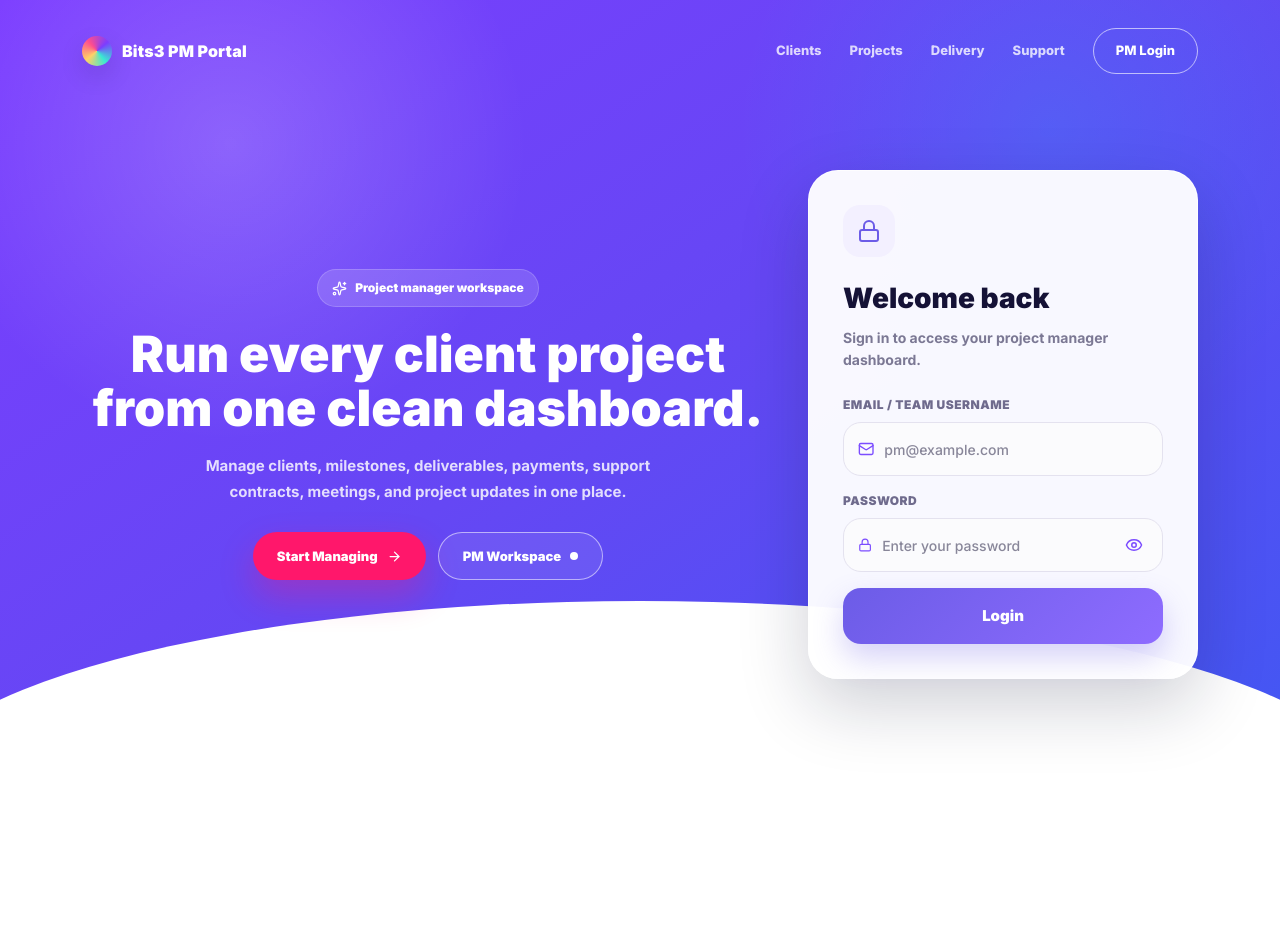
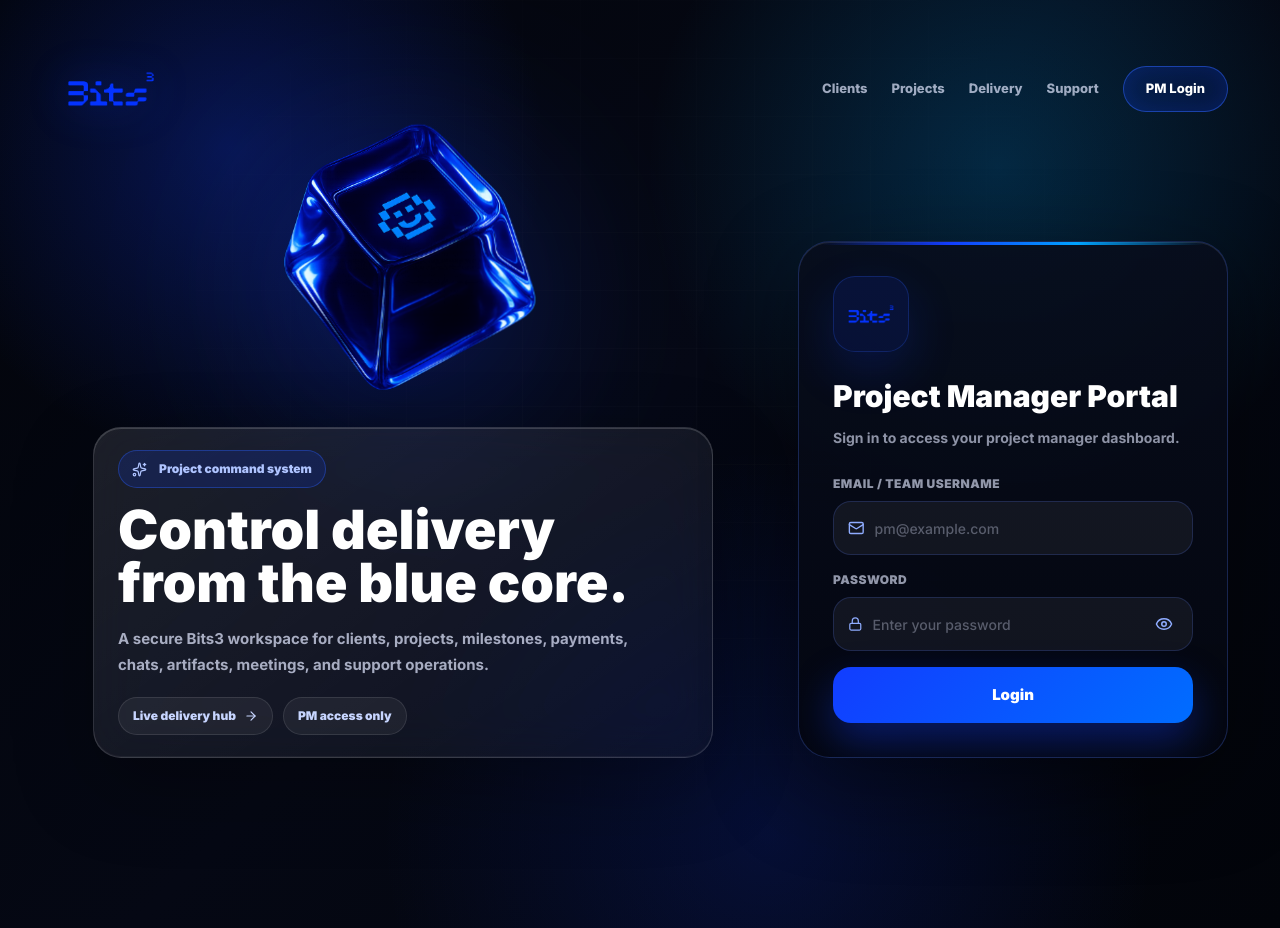
Before and after one commit to yassirqurashi/Bits3-Project-Dashboard, a Next.js app: page /login in a window 1280 px wide. Before the commit the page ends 800 px from the top, so only its background shows below. Built offline with nearby package versions, Linux system fonts and the light colour scheme; no server answers.

Commit message:
Update PM login page design

```diff
--- a/app/login/page.tsx
+++ b/app/login/page.tsx
@@ -13,22 +13,24 @@ const styles = `
     font-family: Inter, Arial, sans-serif;
     color: #ffffff;
     background:
-      radial-gradient(circle at 18% 18%, rgba(255,255,255,0.18), transparent 24%),
-      radial-gradient(circle at 82% 16%, rgba(0,220,255,0.14), transparent 25%),
-      linear-gradient(145deg, #7C3DFF 0%, #6547F4 48%, #4158F3 100%);
+      radial-gradient(circle at 18% 16%, rgba(18,61,255,0.28), transparent 24%),
+      radial-gradient(circle at 78% 18%, rgba(0,171,255,0.20), transparent 28%),
+      radial-gradient(circle at 60% 90%, rgba(18,61,255,0.16), transparent 34%),
+      linear-gradient(135deg, #02040A 0%, #050814 48%, #02040A 100%);
     position: relative;
     overflow: hidden;
   }
 
-  .pm-login-root::after {
+  .pm-login-root::before {
     content: '';
     position: absolute;
-    left: -8%;
-    right: -8%;
-    bottom: -1px;
-    height: 25vh;
-    background: #ffffff;
-    border-radius: 50% 50% 0 0 / 100% 100% 0 0;
+    inset: 0;
+    background:
+      linear-gradient(rgba(255,255,255,0.035) 1px, transparent 1px),
+      linear-gradient(90deg, rgba(255,255,255,0.035) 1px, transparent 1px);
+    background-size: 58px 58px;
+    mask-image: radial-gradient(circle at 50% 38%, black, transparent 72%);
+    opacity: 0.45;
     z-index: 0;
   }
 
@@ -36,9 +38,9 @@ const styles = `
     position: relative;
     z-index: 1;
     min-height: 100vh;
-    max-width: 1180px;
+    max-width: 1240px;
     margin: 0 auto;
-    padding: 28px 32px 0;
+    padding: 30px 32px;
     display: flex;
     flex-direction: column;
   }
@@ -53,145 +55,200 @@ const styles = `
   .pm-login-brand {
     display: inline-flex;
     align-items: center;
-    gap: 10px;
+    gap: 12px;
     font-weight: 900;
     letter-spacing: 0.01em;
   }
 
-  .pm-login-brand-mark {
-    width: 30px;
-    height: 30px;
-    border-radius: 999px;
-    background: conic-gradient(from 140deg, #39E9D2, #FFD166, #FF4D8D, #7C3DFF, #39E9D2);
-    box-shadow: 0 10px 26px rgba(0,0,0,0.12);
+  .pm-login-brand-logo {
+    width: 118px;
+    height: auto;
+    display: block;
+    filter: drop-shadow(0 0 22px rgba(18,61,255,0.45));
   }
 
   .pm-login-nav-links {
     display: flex;
     align-items: center;
-    gap: 28px;
+    gap: 24px;
     font-size: 13px;
     font-weight: 800;
-    color: rgba(255,255,255,0.78);
+    color: rgba(226,232,255,0.70);
   }
 
   .pm-login-nav-pill {
-    border: 1px solid rgba(255,255,255,0.62);
+    border: 1px solid rgba(45,98,255,0.55);
     border-radius: 999px;
     padding: 12px 22px;
     color: #fff;
+    background: rgba(18,61,255,0.13);
+    box-shadow: inset 0 0 24px rgba(18,61,255,0.18);
   }
 
   .pm-login-hero {
     flex: 1;
     display: grid;
-    grid-template-columns: minmax(0, 1fr) 390px;
-    align-items: center;
-    gap: 34px;
-    padding: 52px 0 76px;
+    grid-template-columns: minmax(0, 1.08fr) 430px;
+    align-items: end;
+    gap: 44px;
+    padding: 0 0 140px;
+  }
+
+  .pm-login-stage {
+    position: relative;
+    min-height: 610px;
+    display: flex;
+    align-items: flex-end;
+    justify-content: center;
+    padding-top: 0;
+    perspective: 1200px;
+  }
+
+  .pm-login-cube {
+    position: absolute;
+    top: -120px;
+    left: 50%;
+    width: min(66%, 500px);
+    max-height: 500px;
+    object-fit: contain;
+    filter: drop-shadow(0 34px 90px rgba(18,61,255,0.34));
+    animation: pmCubeFloat 7s ease-in-out infinite;
+    z-index: 0;
+    transform-style: preserve-3d;
+    will-change: transform;
+  }
+
+  .pm-login-orbit {
+    display: none;
   }
 
   .pm-login-copy {
-    text-align: center;
-    max-width: 690px;
-    margin: 0 auto;
+    position: relative;
+    left: auto;
+    bottom: auto;
+    max-width: 620px;
+    padding: 22px 24px;
+    border: 1px solid rgba(255,255,255,0.14);
+    border-radius: 28px;
+    background:
+      linear-gradient(145deg, rgba(255,255,255,0.10), rgba(255,255,255,0.035)),
+      rgba(4,8,20,0.34);
+    backdrop-filter: blur(24px) saturate(142%);
+    -webkit-backdrop-filter: blur(24px) saturate(142%);
+    box-shadow:
+      0 28px 80px rgba(0,0,0,0.28),
+      inset 0 1px 0 rgba(255,255,255,0.16),
+      inset 0 -1px 0 rgba(255,255,255,0.05);
+    margin-top: 0;
+    z-index: 1;
   }
 
   .pm-login-kicker {
     display: inline-flex;
     align-items: center;
-    gap: 8px;
-    padding: 9px 14px;
+    gap: 12px;
+    padding: 9px 13px;
     border-radius: 999px;
-    background: rgba(255,255,255,0.14);
-    border: 1px solid rgba(255,255,255,0.18);
+    background: rgba(18,61,255,0.16);
+    border: 1px solid rgba(45,98,255,0.38);
+    color: #AFC4FF;
     font-size: 12px;
     font-weight: 900;
-    margin-bottom: 20px;
+    margin-bottom: 16px;
   }
 
   .pm-login-title {
     margin: 0;
-    font-size: 50px;
-    line-height: 1.08;
+    font-size: 54px;
+    line-height: 0.98;
     font-weight: 900;
     letter-spacing: 0;
+    max-width: 580px;
   }
 
   .pm-login-subtitle {
-    margin: 18px auto 0;
-    max-width: 520px;
-    color: rgba(255,255,255,0.82);
+    margin: 16px 0 0;
+    max-width: 540px;
+    color: rgba(226,232,255,0.72);
     font-size: 15px;
     line-height: 1.7;
     font-weight: 700;
   }
 
   .pm-login-actions {
-    margin-top: 28px;
+    margin-top: 20px;
     display: flex;
-    justify-content: center;
-    gap: 12px;
+    gap: 10px;
     flex-wrap: wrap;
   }
 
-  .pm-login-primary-cta,
-  .pm-login-secondary-cta {
-    min-height: 48px;
-    border-radius: 999px;
-    padding: 0 24px;
-    border: none;
-    font-size: 13px;
-    font-weight: 900;
+  .pm-login-chip {
     display: inline-flex;
     align-items: center;
-    gap: 9px;
-  }
-
-  .pm-login-primary-cta {
-    background: #FF176B;
-    color: #fff;
-    box-shadow: 0 16px 34px rgba(255,23,107,0.32);
-  }
-
-  .pm-login-secondary-cta {
-    background: rgba(255,255,255,0.08);
-    border: 1px solid rgba(255,255,255,0.54);
-    color: #fff;
+    gap: 8px;
+    min-height: 38px;
+    border-radius: 999px;
+    padding: 0 14px;
+    color: #C7D5FF;
+    background: rgba(255,255,255,0.055);
+    border: 1px solid rgba(255,255,255,0.10);
+    font-size: 12px;
+    font-weight: 900;
   }
 
   .pm-login-panel {
-    background: rgba(255,255,255,0.96);
-    color: #151236;
-    border-radius: 30px;
+    background: linear-gradient(180deg, rgba(8,13,28,0.88), rgba(4,7,16,0.94));
+    color: #ffffff;
+    border-radius: 32px;
     padding: 34px;
-    box-shadow: 0 26px 70px rgba(17,18,48,0.20);
-    border: 1px solid rgba(255,255,255,0.78);
-    align-self: center;
+    box-shadow: 0 28px 90px rgba(0,0,0,0.42), inset 0 1px 0 rgba(255,255,255,0.10);
+    border: 1px solid rgba(79,120,255,0.26);
+    align-self: end;
+    width: 100%;
+    position: relative;
+    overflow: hidden;
+  }
+
+  .pm-login-panel::before {
+    content: '';
+    position: absolute;
+    left: 22px;
+    right: 22px;
+    top: 0;
+    height: 3px;
+    border-radius: 999px;
+    background: linear-gradient(90deg, transparent, #123DFF, #00A3FF, transparent);
   }
 
   .pm-login-icon {
-    width: 52px;
-    height: 52px;
-    border-radius: 17px;
-    background: #F3F0FF;
-    color: #6C5CE7;
+    width: 76px;
+    height: 76px;
+    border-radius: 22px;
+    background: rgba(18,61,255,0.12);
+    border: 1px solid rgba(45,98,255,0.24);
     display: flex;
     align-items: center;
     justify-content: center;
-    margin-bottom: 20px;
+    margin-bottom: 22px;
+    box-shadow: 0 18px 48px rgba(18,61,255,0.18);
+  }
+
+  .pm-login-icon img {
+    width: 62px;
+    height: 62px;
+    object-fit: contain;
   }
 
   .pm-login-panel-title {
     margin: 0;
-    font-size: 28px;
+    font-size: 30px;
     font-weight: 900;
-    color: #151236;
+    color: #fff;
   }
 
   .pm-login-panel-subtitle {
     margin: 8px 0 26px;
-    color: #7b7894;
+    color: rgba(226,232,255,0.62);
     font-size: 14px;
     font-weight: 700;
     line-height: 1.55;
@@ -201,7 +258,7 @@ const styles = `
     display: block;
     font-size: 12px;
     font-weight: 900;
-    color: #6f6b8d;
+    color: rgba(226,232,255,0.64);
     margin-bottom: 8px;
     text-transform: uppercase;
     letter-spacing: 0.04em;
@@ -211,12 +268,19 @@ const styles = `
     display: flex;
     align-items: center;
     gap: 10px;
-    border: 1px solid #e4e2ef;
+    border: 1px solid rgba(91,124,255,0.20);
     border-radius: 18px;
     padding: 0 14px;
     height: 54px;
     margin-bottom: 16px;
-    background: #fbfbfd;
+    background: rgba(255,255,255,0.055);
+    transition: border-color 0.2s ease, box-shadow 0.2s ease, background 0.2s ease;
+  }
+
+  .pm-login-input-wrap:focus-within {
+    border-color: rgba(35,89,255,0.72);
+    box-shadow: 0 0 0 4px rgba(18,61,255,0.14);
+    background: rgba(255,255,255,0.075);
   }
 
   .pm-login-input {
@@ -225,14 +289,18 @@ const styles = `
     background: transparent;
     width: 100%;
     font-size: 14px;
-    color: #151236;
+    color: #fff;
     font-weight: 500;
+  }
+
+  .pm-login-input::placeholder {
+    color: rgba(226,232,255,0.34);
   }
 
   .pm-password-toggle {
     border: none;
     background: transparent;
-    color: #7C4DFF;
+    color: #8FACFF;
     display: inline-flex;
     align-items: center;
     justify-content: center;
@@ -243,7 +311,7 @@ const styles = `
   }
 
   .pm-password-toggle:hover {
-    background: #f3f0ff;
+    background: rgba(255,255,255,0.08);
   }
 
   .pm-login-error {
@@ -262,12 +330,12 @@ const styles = `
     height: 56px;
     border: none;
     border-radius: 18px;
-    background: linear-gradient(135deg, #6C5CE7, #8E6CFF);
+    background: linear-gradient(135deg, #123DFF, #006DFF);
     color: #fff;
     font-size: 15px;
     font-weight: 900;
     cursor: pointer;
-    box-shadow: 0 14px 30px rgba(108,92,231,0.28);
+    box-shadow: 0 18px 40px rgba(18,61,255,0.36);
   }
 
   .pm-login-button:disabled {
@@ -280,13 +348,24 @@ const styles = `
     .pm-login-hero { grid-template-columns: 1fr; padding-top: 38px; }
     .pm-login-panel { width: min(100%, 460px); justify-self: center; }
     .pm-login-title { font-size: 40px; }
+    .pm-login-stage { min-height: 560px; }
+    .pm-login-copy { position: relative; left: auto; bottom: auto; margin-top: -60px; }
   }
 
   @media (max-width: 620px) {
     .pm-login-shell { padding: 22px 18px 0; }
     .pm-login-title { font-size: 34px; }
     .pm-login-panel { padding: 24px; border-radius: 24px; }
+    .pm-login-stage { min-height: auto; display: grid; gap: 18px; }
+    .pm-login-cube { width: 86%; }
+    .pm-login-copy { margin-top: 0; padding: 18px; }
   }
+
+  @keyframes pmCubeFloat {
+    0%, 100% { transform: translateX(-50%) translateY(0) rotate(-1deg); }
+    50% { transform: translateX(-50%) translateY(-16px) rotate(1deg); }
+  }
+
 `
 
 export default function LoginPage() {
@@ -351,8 +430,7 @@ export default function LoginPage() {
       <div className="pm-login-shell">
         <nav className="pm-login-nav">
           <div className="pm-login-brand">
-            <span className="pm-login-brand-mark" />
-            <span>Bits3 PM Portal</span>
+            <img className="pm-login-brand-logo" src="/bits3-logo.png" alt="Bits3" />
           </div>
           <div className="pm-login-nav-links">
             <span>Clients</span>
@@ -364,19 +442,19 @@ export default function LoginPage() {
         </nav>
 
         <section className="pm-login-hero">
-          <div className="pm-login-copy">
-            <div className="pm-login-kicker"><Sparkles size={15} /> Project manager workspace</div>
-            <h1 className="pm-login-title">Run every client project from one clean dashboard.</h1>
-            <p className="pm-login-subtitle">
-              Manage clients, milestones, deliverables, payments, support contracts, meetings, and project updates in one place.
-            </p>
-            <div className="pm-login-actions">
-              <button className="pm-login-primary-cta" onClick={() => document.getElementById('pm-email')?.focus()} type="button">
-                Start Managing <ArrowRight size={15} />
-              </button>
-              <button className="pm-login-secondary-cta" type="button">
-                PM Workspace <span style={{ width: 8, height: 8, borderRadius: 999, background: '#fff' }} />
-              </button>
+          <div className="pm-login-stage">
+            <div className="pm-login-orbit" />
+            <img className="pm-login-cube" src="/bits3-login-cube.png" alt="Bits3 operations cube" />
+            <div className="pm-login-copy">
+              <div className="pm-login-kicker"><Sparkles size={15} /> Project command system</div>
+              <h1 className="pm-login-title">Control delivery from the blue core.</h1>
+              <p className="pm-login-subtitle">
+                A secure Bits3 workspace for clients, projects, milestones, payments, chats, artifacts, meetings, and support operations.
+              </p>
+              <div className="pm-login-actions">
+                <span className="pm-login-chip">Live delivery hub <ArrowRight size={14} /></span>
+                <span className="pm-login-chip">PM access only</span>
+              </div>
             </div>
           </div>
 
@@ -388,14 +466,14 @@ export default function LoginPage() {
             }}
           >
             <div className="pm-login-icon">
-              <Lock size={24} />
+              <img src="/bits3-logo.png" alt="" />
             </div>
-            <h2 className="pm-login-panel-title">Welcome back</h2>
+            <h2 className="pm-login-panel-title">Project Manager Portal</h2>
             <p className="pm-login-panel-subtitle">Sign in to access your project manager dashboard.</p>
 
             <label className="pm-login-field-label" htmlFor="pm-email">Email / Team Username</label>
             <div className="pm-login-input-wrap">
-              <Mail size={18} color="#7C4DFF" />
+              <Mail size={18} color="#8FACFF" />
               <input
                 id="pm-email"
                 className="pm-login-input"
@@ -408,7 +486,7 @@ export default function LoginPage() {
 
             <label className="pm-login-field-label" htmlFor="pm-password">Password</label>
             <div className="pm-login-input-wrap">
-              <Lock size={18} color="#7C4DFF" />
+              <Lock size={18} color="#8FACFF" />
               <input
                 id="pm-password"
                 className="pm-login-input"
```
Also changed, not shown: public/bits3-login-cube.png (added), public/bits3-logo.png (added).
